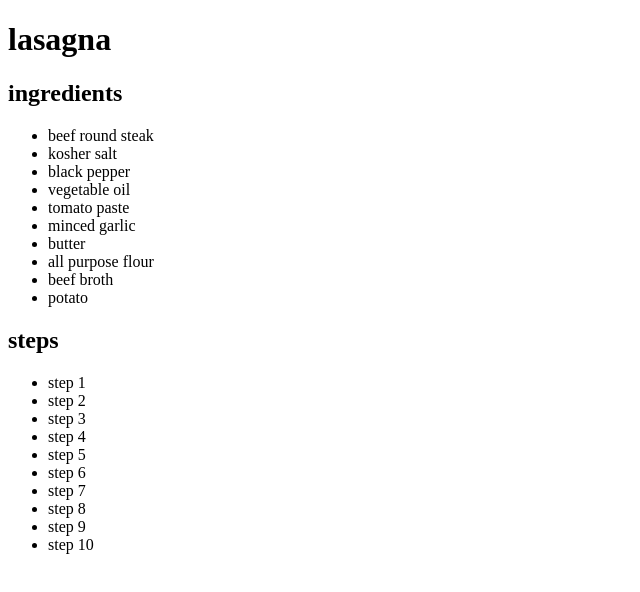
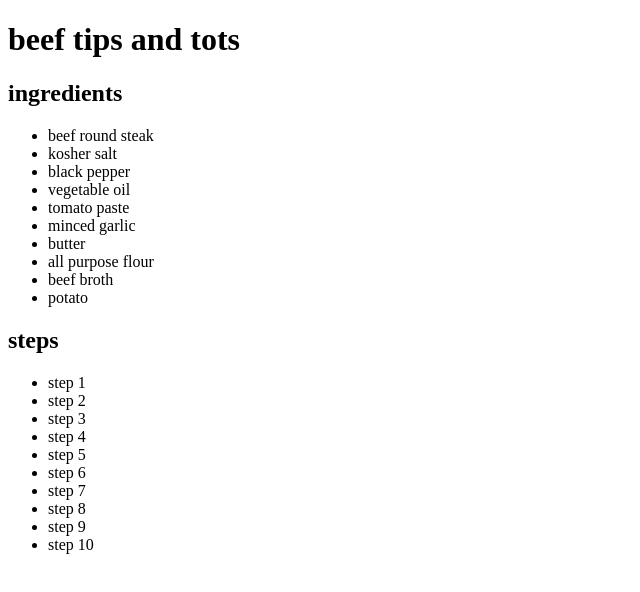
Before and after one commit to ethanjpkamus/odin-recipies, a plain HTML site: page recipe-pages/beef-tips-and-tots.html in a window 1280 px wide. Shown: the whole page, without its empty margins (0-640 px from the left). Drawn offline with Linux system fonts and the light colour scheme.

Commit message:
updated headers

```diff
--- a/recipe-pages/beef-tips-and-tots.html
+++ b/recipe-pages/beef-tips-and-tots.html
@@ -3,10 +3,10 @@
 <head>
     <meta charset="UTF-8">
     <meta name="viewport" content="width=device-width, initial-scale=1.0">
-    <title>lasagna</title>
+    <title>beef tips and tots</title>
 </head>
 <body>
-    <h1>lasagna</h1>
+    <h1>beef tips and tots</h1>
     <a href="https://imagesvc.meredithcorp.io/v3/mm/image?url=https%3A%2F%2Fpublic-assets.meredithcorp.io%2F85c9a4f290df3ecda8fa8b7db834437f%2F1644204088tips%2520and%2520tops.jpeg&q=60&c=sc&orient=true&poi=auto&h=512"></a>
     <h2>ingredients</h2>
     <ul>
```
